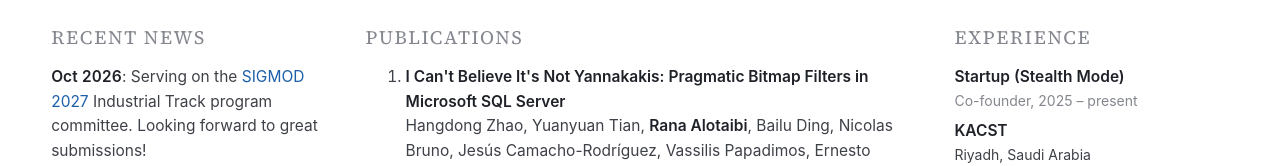
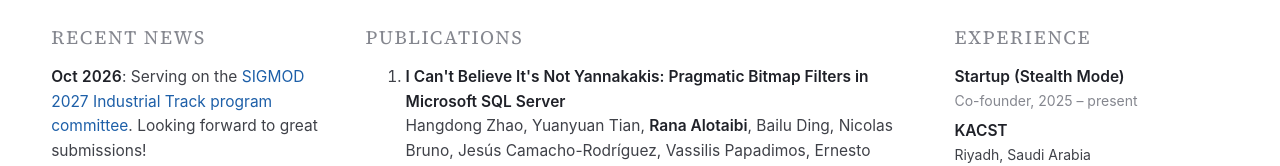
Before and after one commit to ranaalotaibiMS/ranaalotaibiMS.github.io, a plain HTML site: page index.html in a window 1280 px wide. Shown: the part 588-754 px from the top of the page. Drawn offline with Linux system fonts and the light colour scheme.

Commit message:
Link SIGMOD 2027 news to Industrial Track PC page
Co-Authored-By: Claude Opus 5.5 <noreply@anthropic.com>

```diff
--- a/index.html
+++ b/index.html
@@ -111,7 +111,7 @@ footer { color: var(--muted); font-size: 13px; border-top: 1px solid var(--line)
     <aside class="news">
       <h2>Recent News</h2>
       <ul>
-        <li><time>Oct 2026</time>: Serving on the <a href="https://2027.sigmod.org/">SIGMOD 2027</a> Industrial Track program committee. Looking forward to great submissions!</li>
+        <li><time>Oct 2026</time>: Serving on the <a href="https://2027.sigmod.org/org_industrial_pc.shtml">SIGMOD 2027 Industrial Track program committee</a>. Looking forward to great submissions!</li>
         <li><time>2026</time>: Exciting news: I'm co-founding a startup, currently in stealth mode. Stay tuned!</li>
         <li><time>2026</time>: Our work on <a href="https://www.cidrdb.org/cidr2026/papers/p29-zhao.pdf">Bitmap Filters</a> got accepted at CIDR 2026!</li>
         <li><time>2025</time>: Our work on <a href="https://vldb.org/cidrdb/papers/2025/p5-alotaibi.pdf">Query Optimizer as a Service</a> got accepted at CIDR 2025!</li>
```
